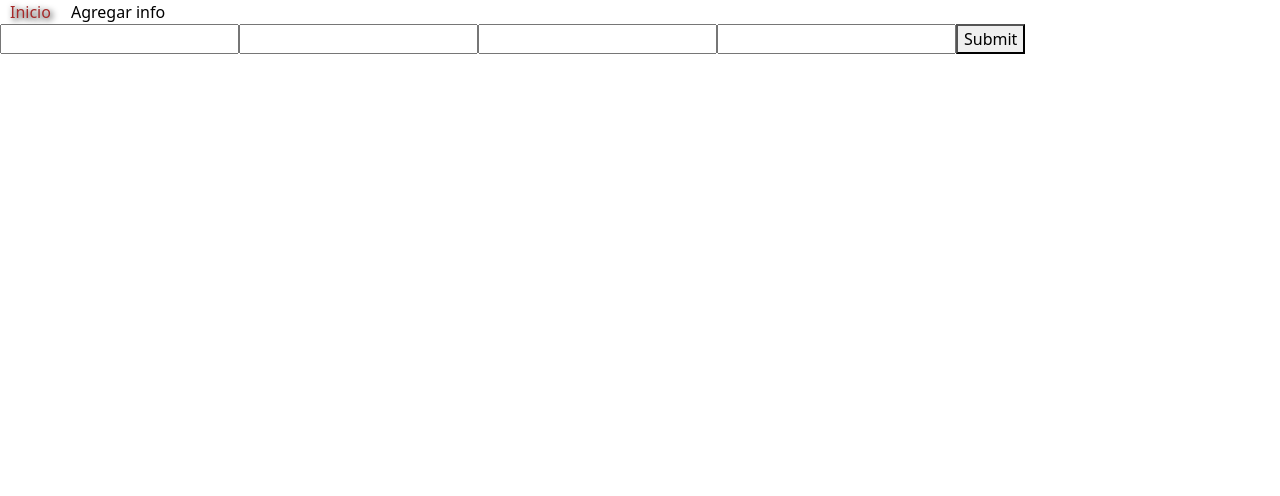
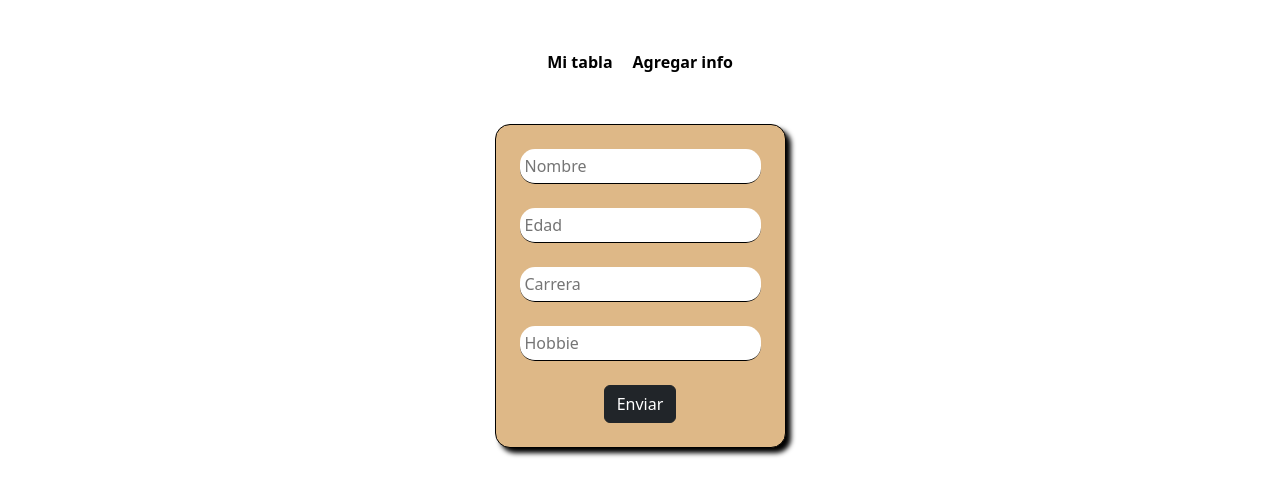
Before and after one commit to pablom89/miniDesafioSegio, a React (Create React App) app: page /form in a window 1280 px wide. Shown: the top 496 px of the page. Built offline with nearby package versions, Linux system fonts and the light colour scheme.

Commit message:
4 files modified, 1 added

```diff
--- a/src/Form.js
+++ b/src/Form.js
@@ -1,23 +1,28 @@
 import React from 'react';
+import { useNavigate } from 'react-router-dom';
 import { Formik, Form, Field, ErrorMessage } from 'formik';
 import * as Yup from 'yup';
+import Swal from 'sweetalert2';
 
+import './Form.scss';
 import { data } from './data.js';
 
 const NewRow = Yup.object().shape({
   nombre: Yup.string()
-    .min(2, 'Too Short!')
+    .min(2, 'Ingresa 2 o más caracteres!')
     .max(50, 'Too Long!')
-    .required('Required'),
-  edad: Yup.number().required('Required'),
-  carrera: Yup.string().required('Required'),
+    .required('*Campo requerido.'),
+  edad: Yup.number().required('*Campo requerido.'),
+  carrera: Yup.string().required('*Campo requerido.'),
   hobbie: Yup.string()
-    .min(2, 'Too Short!')
+    .min(2, 'Ingresa 2 o más caracteres!')
     .max(50, 'Too Long!')
-    .required('Required'),
+    .required('*Campo requerido.'),
 });
 
 export default function Formulario() {
+  const navigate = useNavigate();
+
   return (
     <section>
       <Formik
@@ -27,20 +32,30 @@ export default function Formulario() {
           console.log(JSON.stringify(values, null, 2));
           data.push(values);
           setSubmitting(false);
+          Swal.fire({
+            title: 'Genial!',
+            text: 'Registro insertado con éxito!',
+            icon: 'success',
+          });
+          navigate('/');
         }}
       >
         {({ isSubmitting }) => (
           <Form>
-            <Field type="text" name="nombre" />
+            <Field type="text" name="nombre" placeholder="Nombre" />
             <ErrorMessage name="nombre" component="div" />
-            <Field type="number" name="edad" />
+            <Field type="number" name="edad" placeholder="Edad" />
             <ErrorMessage name="edad" component="div" />
-            <Field type="text" name="carrera" />
+            <Field type="text" name="carrera" placeholder="Carrera" />
             <ErrorMessage name="carrera" component="div" />
-            <Field type="text" name="hobbie" />
+            <Field type="text" name="hobbie" placeholder="Hobbie" />
             <ErrorMessage name="hobbie" component="div" />
-            <button type="submit" disabled={isSubmitting}>
-              Submit
+            <button
+              type="submit"
+              disabled={isSubmitting}
+              className="btn btn-dark"
+            >
+              Enviar
             </button>
           </Form>
         )}
--- /dev/null
+++ b/src/Form.scss
@@ -0,0 +1,33 @@
+section {
+  display: grid;
+  align-items: center;
+  justify-items: center;
+}
+
+form {
+  display: flex;
+  flex-direction: column;
+  justify-content: center;
+  align-items: center;
+  padding: 1.5rem;
+  gap: 1.5rem;
+  border: 1px solid black;
+  border-radius: 15px;
+  box-shadow: 5px 5px 5px black;
+  background-color: burlywood;
+
+  input {
+    border: none;
+    border-bottom: 1px solid black;
+    border-radius: 15px;
+    padding: 5px;
+  }
+  button {
+    border-radius: 5px;
+    max-width: 80%;
+  }
+
+  div {
+    color: red;
+  }
+}
--- a/src/Header.js
+++ b/src/Header.js
@@ -6,7 +6,7 @@ import './Header.scss';
 export default function Header() {
   return (
     <header>
-      <Link to="/">Inicio</Link>
+      <Link to="/">Mi tabla</Link>
       <Link to="/form">Agregar info</Link>
     </header>
   );
--- a/src/Header.scss
+++ b/src/Header.scss
@@ -1,12 +1,15 @@
+header {
+  display: flex;
+  justify-content: center;
+}
 a {
   text-decoration: none;
+  font-weight: bold;
   color: black;
   padding: 10px;
+  margin: 2.5rem 0rem;
   &:hover {
     color: brown;
     text-shadow: 2px 2px 6px black;
   }
-  &:active {
-    color: darkblue;
-  }
 }
```
Also changed, not shown: package.json (+10 -9 lines).
